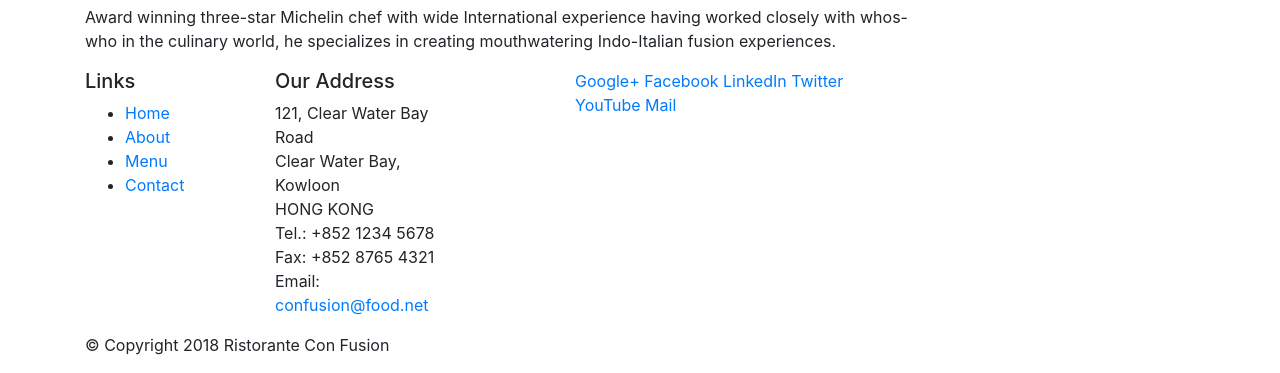
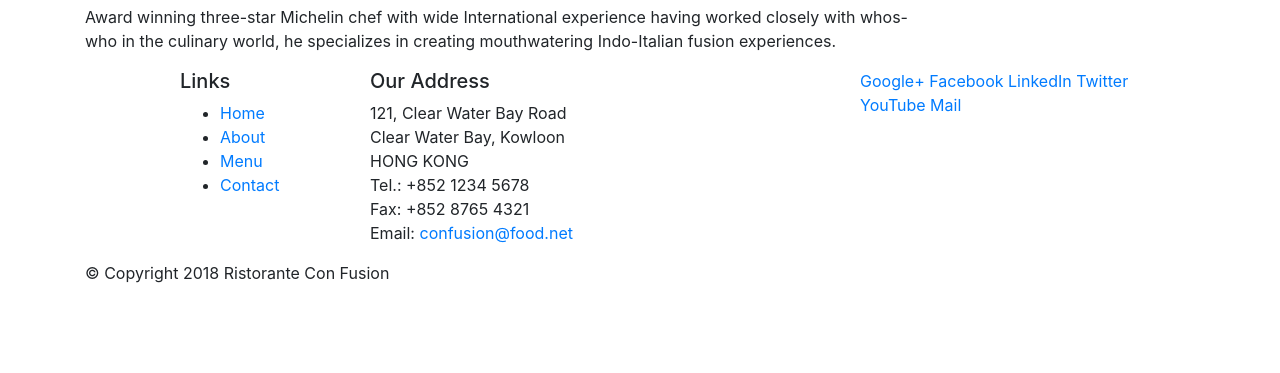
Before and after one commit to orwells-ghost/Ristorante-Con-Fusion-Website, a website: page index.html in a window 1280 px wide. Shown: the part 603-976 px from the top of the page. After the commit the page ends 904 px from the top, so only its background shows below. Drawn offline with nearby package versions, Linux system fonts and the light colour scheme.

Commit message:
Fixed bootstrap grid.

```diff
--- a/index.html
+++ b/index.html
@@ -64,7 +64,7 @@
     <footer>
         <div class="container">
             <div class="row">
-                <div class="col-4 col-sm-2">
+                <div class="col-4 offset-1 col-sm-2">
                     <h5>Links</h5>
                     <ul>
                         <li><a href="#">Home</a></li>
@@ -73,7 +73,7 @@
                         <li><a href="#">Contact</a></li>
                     </ul>
                 </div>
-                <div class="col-7 col-sm-2">
+                <div class="col-7 col-sm-5">
                     <h5>Our Address</h5>
                     <address>
 		              121, Clear Water Bay Road<br>
@@ -84,7 +84,7 @@
 		              Email: <a href="mailto:confusion@food.net">confusion@food.net</a>
 		           </address>
                 </div>
-                <div class="col-12 offset-1 col-sm-4">
+                <div class="col-12 col-sm-4">
                     <div class="col-auto">
                         <a href="http://google.com/+">Google+</a>
                         <a href="http://www.facebook.com/profile.php?id=">Facebook</a>
```
